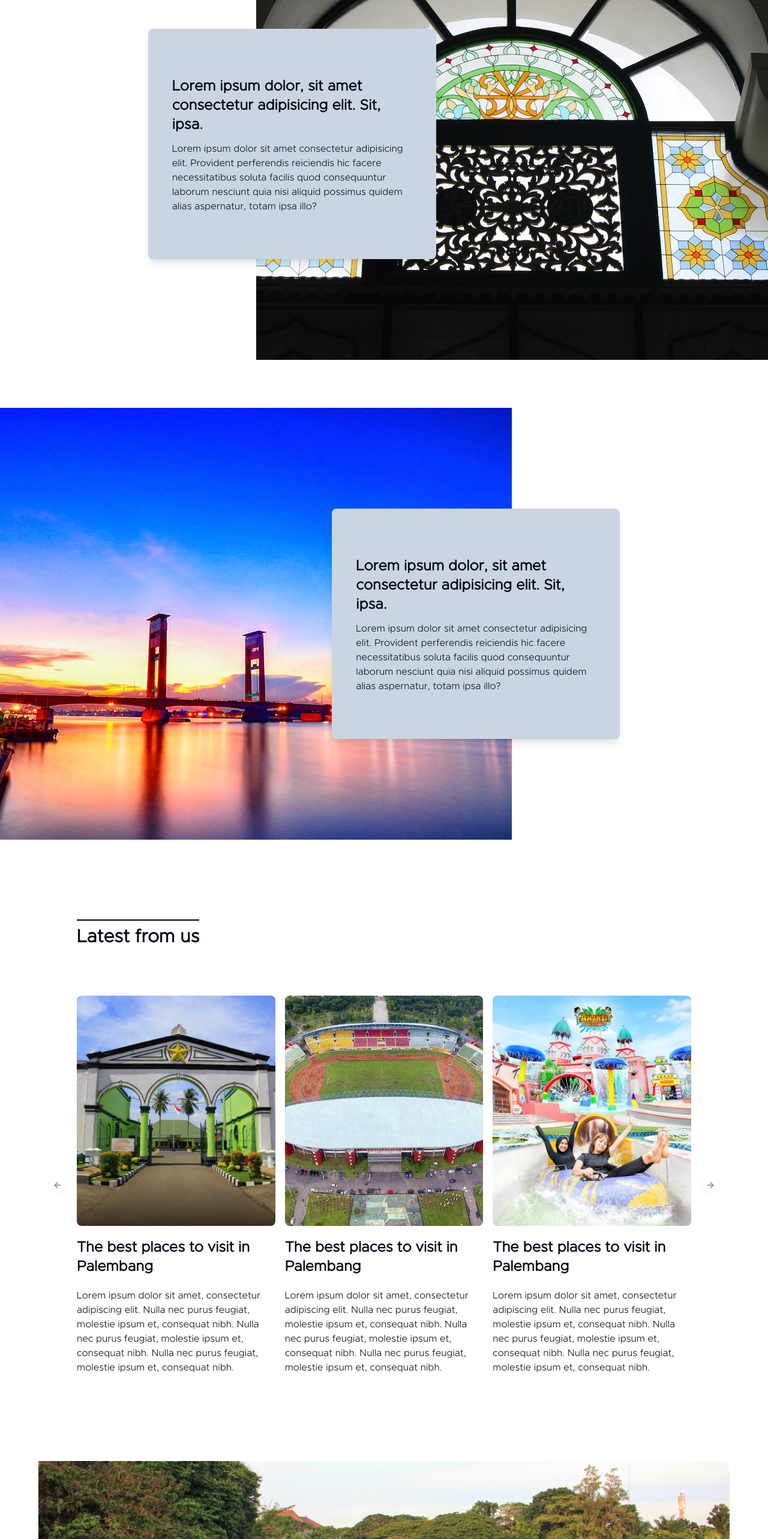
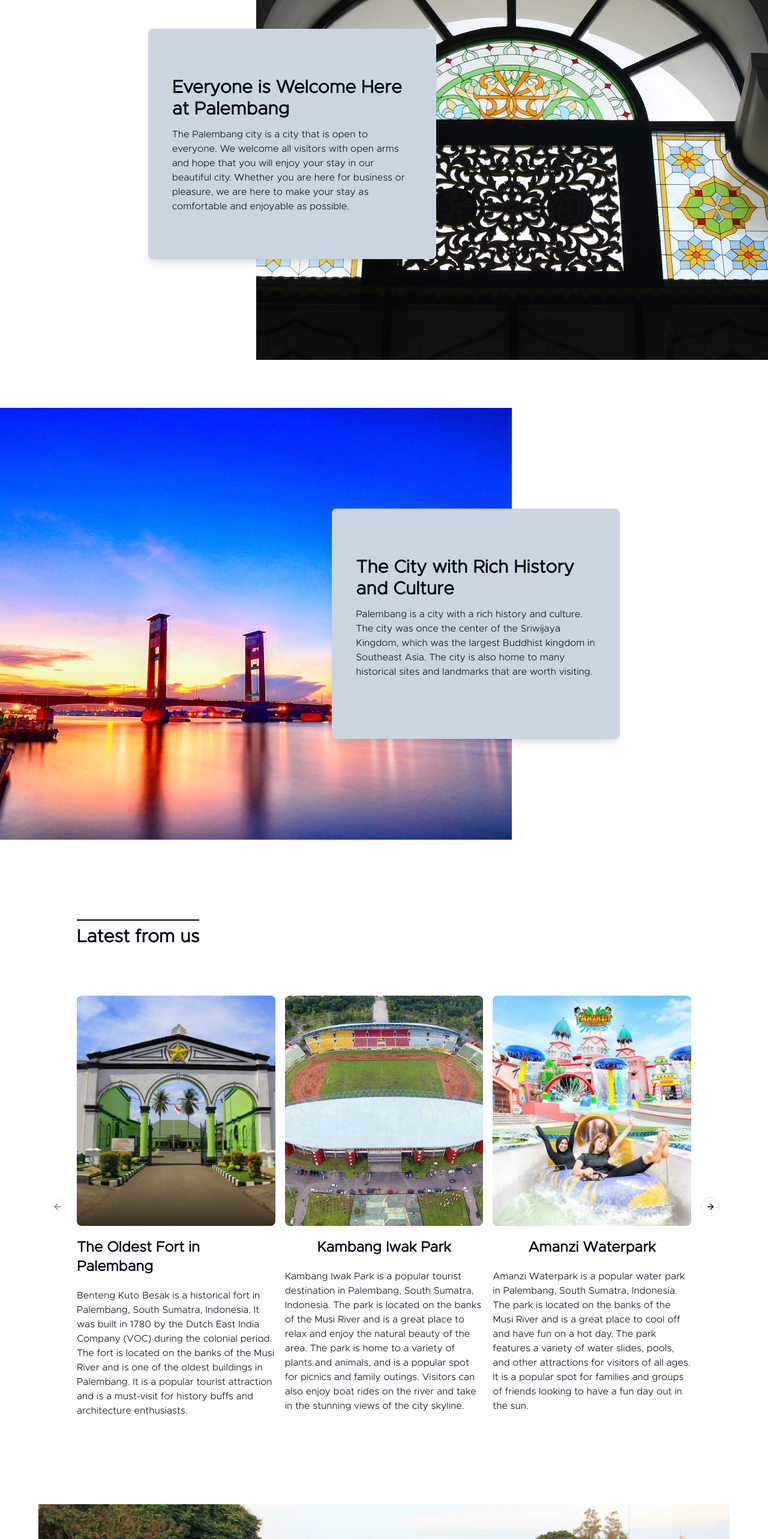
Before and after one commit to Raihanarrasyid/sipal-front-end, a React (Vite) app: page / in a window 1280 px wide. Shown: the part 960-3526 px from the top of the page at 60% size. Built offline with nearby package versions, Linux system fonts and the light colour scheme; no server answers.

Commit message:
fix : transition

```diff
--- a/src/components/home/Blog.jsx
+++ b/src/components/home/Blog.jsx
@@ -10,21 +10,33 @@ import {
 const blog = [
   {
     image: "/bkb.png",
-    title: "The best places to visit in Palembang",
+    title: "The Oldest Fort in Palembang",
     summary:
-      "Lorem ipsum dolor sit amet, consectetur adipiscing elit. Nulla nec purus feugiat, molestie ipsum et, consequat nibh. Nulla nec purus feugiat, molestie ipsum et, consequat nibh. Nulla nec purus feugiat, molestie ipsum et, consequat nibh.",
+      "Benteng Kuto Besak is a historical fort in Palembang, South Sumatra, Indonesia. It was built in 1780 by the Dutch East India Company (VOC) during the colonial period. The fort is located on the banks of the Musi River and is one of the oldest buildings in Palembang. It is a popular tourist attraction and is a must-visit for history buffs and architecture enthusiasts.",
   },
   {
     image: "/ki.jpg",
-    title: "The best places to visit in Palembang",
+    title: "Kambang Iwak Park",
     summary:
-      "Lorem ipsum dolor sit amet, consectetur adipiscing elit. Nulla nec purus feugiat, molestie ipsum et, consequat nibh. Nulla nec purus feugiat, molestie ipsum et, consequat nibh. Nulla nec purus feugiat, molestie ipsum et, consequat nibh.",
+      "Kambang Iwak Park is a popular tourist destination in Palembang, South Sumatra, Indonesia. The park is located on the banks of the Musi River and is a great place to relax and enjoy the natural beauty of the area. The park is home to a variety of plants and animals, and is a popular spot for picnics and family outings. Visitors can also enjoy boat rides on the river and take in the stunning views of the city skyline.",
   },
   {
     image: "/amanzi.png",
-    title: "The best places to visit in Palembang",
+    title: "Amanzi Waterpark",
     summary:
-      "Lorem ipsum dolor sit amet, consectetur adipiscing elit. Nulla nec purus feugiat, molestie ipsum et, consequat nibh. Nulla nec purus feugiat, molestie ipsum et, consequat nibh. Nulla nec purus feugiat, molestie ipsum et, consequat nibh.",
+      "Amanzi Waterpark is a popular water park in Palembang, South Sumatra, Indonesia. The park is located on the banks of the Musi River and is a great place to cool off and have fun on a hot day. The park features a variety of water slides, pools, and other attractions for visitors of all ages. It is a popular spot for families and groups of friends looking to have a fun day out in the sun.",
+  },
+  {
+    image: "/kemaro.jpg",
+    title: "Kemaro Island",
+    summary:
+      "Kemaro Island is a small island in the Musi River in Palembang, South Sumatra, Indonesia. The island is home to a Chinese temple and a pagoda, as well as a park and a zoo. It is a popular tourist destination and is a great place to relax and enjoy the natural beauty of the area. Visitors can take a boat ride to the island and explore the various attractions on offer.",
+  },
+  {
+    image: "/monpera.jpg",
+    title: "Monpera",
+    summary:
+      "Monpera is a historical building in Palembang, South Sumatra, Indonesia. The building was built in 1962 and is a popular tourist attraction in the city. It is home to a museum that showcases the history and culture of Palembang, as well as a theater and an art gallery. The building is located in the city center and is a must-visit for history buffs and architecture enthusiasts.",
   },
 ];
 
--- a/src/components/home/Information.jsx
+++ b/src/components/home/Information.jsx
@@ -11,15 +11,15 @@ function Information() {
               fontFamily: "Avenir",
             }}
           >
-            <h1 data-aos="fade" className="text-2xl font-bold">
-              Lorem ipsum dolor, sit amet consectetur adipisicing elit. Sit,
-              ipsa.
+            <h1 data-aos="fade" className="text-3xl font-bold">
+              Everyone is Welcome Here at Palembang
             </h1>
             <p data-aos="fade">
-              Lorem ipsum dolor sit amet consectetur adipisicing elit. Provident
-              perferendis reiciendis hic facere necessitatibus soluta facilis
-              quod consequuntur laborum nesciunt quia nisi aliquid possimus
-              quidem alias aspernatur, totam ipsa illo?
+              The Palembang city is a city that is open to everyone. We welcome
+              all visitors with open arms and hope that you will enjoy your stay
+              in our beautiful city. Whether you are here for business or
+              pleasure, we are here to make your stay as comfortable and
+              enjoyable as possible.
             </p>
           </div>
         </div>
@@ -47,15 +47,15 @@ function Information() {
                 fontFamily: "Avenir",
               }}
             >
-              <h1 data-aos="fade" className="text-2xl font-bold">
-                Lorem ipsum dolor, sit amet consectetur adipisicing elit. Sit,
-                ipsa.
+              <h1 data-aos="fade" className="text-3xl font-bold">
+                The City with Rich History and Culture
               </h1>
               <p data-aos="fade">
-                Lorem ipsum dolor sit amet consectetur adipisicing elit.
-                Provident perferendis reiciendis hic facere necessitatibus
-                soluta facilis quod consequuntur laborum nesciunt quia nisi
-                aliquid possimus quidem alias aspernatur, totam ipsa illo?
+                Palembang is a city with a rich history and culture. The city
+                was once the center of the Sriwijaya Kingdom, which was the
+                largest Buddhist kingdom in Southeast Asia. The city is also
+                home to many historical sites and landmarks that are worth
+                visiting.
               </p>
             </div>
           </div>
--- a/src/components/home/Part.jsx
+++ b/src/components/home/Part.jsx
@@ -1,5 +1,15 @@
 import React, { useState } from "react";
 import Slider from "react-slick";
+
+const images = [
+  "/ampera.jpg",
+  "/bkb.png",
+  "/ki.jpg",
+  "/amanzi.jpg",
+  "/amanzi.png",
+  "/kemaro.jpg",
+  "/kemaro2.jpg",
+];
 
 function Part() {
   var settings = {
@@ -16,30 +26,11 @@ function Part() {
   return (
     <div className="w-[90%] mx-auto">
       <Slider {...settings}>
-        <div>
-          <img
-            src="/ampera.jpg"
-            alt=""
-            className="w-full h-[35rem] object-cover"
-          />
-        </div>
-        <div>
-          <img
-            src="/bkb.png"
-            alt=""
-            className="w-full h-[35rem] object-cover"
-          />
-        </div>
-        <div>
-          <img src="/ki.jpg" alt="" className="w-full h-[35rem] object-cover" />
-        </div>
-        <div>
-          <img
-            src="/amanzi.jpg"
-            alt=""
-            className="w-full h-[35rem] object-cover"
-          />
-        </div>
+        {images.map((image, index) => (
+          <div key={index + 1}>
+            <img src={image} alt="" className="w-full h-[35rem] object-cover" />
+          </div>
+        ))}
       </Slider>
     </div>
   );
--- a/src/components/home/Travel.jsx
+++ b/src/components/home/Travel.jsx
@@ -25,19 +25,27 @@ const travels = [
     image: "/amanzi.png",
     title: "Amanzi Waterpark",
   },
+  {
+    image: "/kemaro.jpg",
+    title: "Kemaro Island",
+  },
+  {
+    image: "/monpera.jpg",
+    title: "Monpera",
+  },
 ];
 
 function Travel({ title }) {
   return (
     <div className="w-4/5 mx-auto my-32 flex flex-col">
       <div className="flex justify-between">
-        <div data-aos="fade-right">
+        <div>
           <h1 className="font-bold text-3xl">
             {title ? title : "Explore Palembang"}
           </h1>
         </div>
 
-        <div data-aos="fade-left" className="max-w-[40rem]">
+        <div className="max-w-[40rem]">
           <p
             style={{
               fontFamily: "Avenir",
@@ -50,7 +58,7 @@ function Travel({ title }) {
         </div>
       </div>
 
-      <div data-aos="fade" className="relative my-32">
+      <div className="relative my-32">
         <Carousel>
           <CarouselContent>
             {travels.map((travel, index) => (
```
